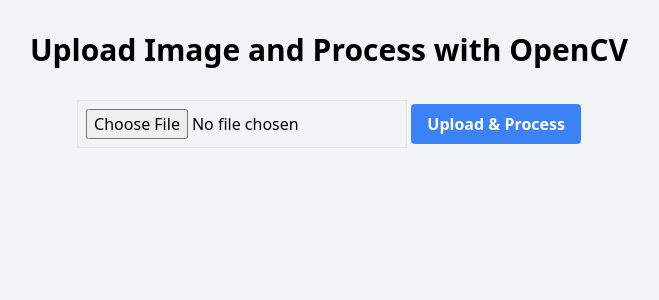
After one commit to mavicompanion/RapidAPIHub, a Flask app: page /trialupload in a window 1280 px wide. The commit adds this page. Shown: the top 300 px of the page, without its empty margins (311-970 px from the left). Run offline with Flask 3, Linux system fonts and the light colour scheme.

Commit message:
added OpenCV

```diff
--- a/server.py
+++ b/server.py
@@ -1,10 +1,20 @@
-from flask import Flask, render_template, request, send_file
+from flask import Flask, render_template, request, send_file, redirect, url_for
 from weather import get_current_weather
 from waitress import serve
 from finance import get_earnings
 from ytvideo import get_video
+from werkzeug.utils import secure_filename
+import cv2
+import os
 
 app = Flask(__name__)
+
+UPLOAD_FOLDER = 'static/uploads/'
+app.config['UPLOAD_FOLDER'] = UPLOAD_FOLDER
+ALLOWED_EXTENSIONS = {'png', 'jpg', 'jpeg', 'gif'}
+
+def allowed_file(filename):
+    return '.' in filename and filename.rsplit('.', 1)[1].lower() in ALLOWED_EXTENSIONS
 
 @app.route('/')
 @app.route('/index')
@@ -90,5 +100,40 @@
 def get_yt_page():
     return render_template("youTube.html")
 
+@app.route('/upload', methods=['POST'])
+def upload_image():
+    if 'file' not in request.files:
+        return redirect(request.url)
+
+    file = request.files['file']
+
+    if file.filename == '':
+        return redirect(request.url)
+
+    if file and allowed_file(file.filename):
+        filename = secure_filename(file.filename)
+        filepath = os.path.join(app.config['UPLOAD_FOLDER'], filename)
+        file.save(filepath)
+
+        img = cv2.imread(filepath)
+
+        if img is None:
+            return 'Error: Could not open the uploaded image.'
+
+        processed_image = cv2.cvtColor(img, cv2.COLOR_BGR2GRAY)
+
+        processed_filename = 'processed_' + filename
+        processed_filepath = os.path.join(app.config['UPLOAD_FOLDER'], processed_filename)
+        cv2.imwrite(processed_filepath, processed_image)
+
+        return render_template('opencv.html', uploaded_image=filename, processed_image=processed_filename)
+
+    return redirect(request.url)
+
+@app.route('/trialupload')
+def opencvpage():
+    return render_template('opencv.html')
+
+
 if __name__ == "__main__":
     serve(app, host="0.0.0.0", port=8000)
--- a/templates/main.html
+++ b/templates/main.html
@@ -20,12 +20,10 @@
         <p class="text-gray-600 mb-12">Choose an area to explore:</p>
         <!-- Buttons -->
         <div class="space-y-6">
-            <!-- Weather Button -->
             <a href="/acceptweather"
                 class="block w-full text-xl font-semibold py-3 bg-blue-500 text-white rounded-lg shadow button-hover transition-transform">
                 Weather Section
             </a>
-            <!-- Finance Button -->
             <a href="/acceptf"
                 class="block w-full text-xl font-semibold py-3 bg-green-500 text-white rounded-lg shadow button-hover transition-transform">
                 Finance Section
@@ -34,6 +32,10 @@
                 class="block w-full text-xl font-semibold py-3 bg-green-500 text-white rounded-lg shadow button-hover transition-transform">
                 YouTube Video Download
             </a>
+            <a href="/trialupload"
+                class="block w-full text-xl font-semibold py-3 bg-green-500 text-white rounded-lg shadow button-hover transition-transform">
+                Open CV - Image Grayscale
+            </a>
         </div>
     </div>
 </body>
--- /dev/null
+++ b/templates/opencv.html
@@ -0,0 +1,33 @@
+<!DOCTYPE html>
+<html lang="en">
+<head>
+    <meta charset="UTF-8">
+    <meta name="viewport" content="width=device-width, initial-scale=1.0">
+    <title>Flask OpenCV Integration</title>
+    <link href="https://cdn.jsdelivr.net/npm/tailwindcss@2.2.19/dist/tailwind.min.css" rel="stylesheet">
+</head>
+<body class="bg-gray-100">
+    <div class="container mx-auto px-4 py-8">
+        <h1 class="text-3xl font-bold text-center mb-8">Upload Image and Process with OpenCV</h1>
+
+        <form method="POST" enctype="multipart/form-data" action="{{ url_for('upload_image') }}" class="text-center">
+            <input type="file" name="file" class="border p-2 mb-4" accept="image/*" required>
+            <button type="submit" class="bg-blue-500 hover:bg-blue-700 text-white font-bold py-2 px-4 rounded">Upload & Process</button>
+        </form>
+
+        {% if uploaded_image and processed_image %}
+        <div class="flex justify-around mt-8">
+            <div>
+                <h2 class="text-xl font-semibold">Original Image:</h2>
+                <img src="{{ url_for('static', filename='uploads/' + uploaded_image) }}" class="border p-2 mt-2">
+            </div>
+
+            <div>
+                <h2 class="text-xl font-semibold">Processed Image (Grayscale):</h2>
+                <img src="{{ url_for('static', filename='uploads/' + processed_image) }}" class="border p-2 mt-2">
+            </div>
+        </div>
+        {% endif %}
+    </div>
+</body>
+</html>
--- a/templates/ytplay.html
+++ b/templates/ytplay.html
@@ -32,6 +32,7 @@
   </audio>
 
   <button id="playButton">Play Simultaneously</button>
+  <button id="playButton"><a href="/ytaccept">Try with new Link</a></button>
 
   <script>
     const video = document.getElementById('videoPlayer');
```
Also changed, not shown: app.py (+50 -8 lines), static/uploads/Screenshot_2024-06-15_113808.png (added), static/uploads/Screenshot_2024-10-13_171535.png (added), static/uploads/processed_Screenshot_2024-06-15_113808.png (added), static/uploads/processed_Screenshot_2024-10-13_171535.png (added).
